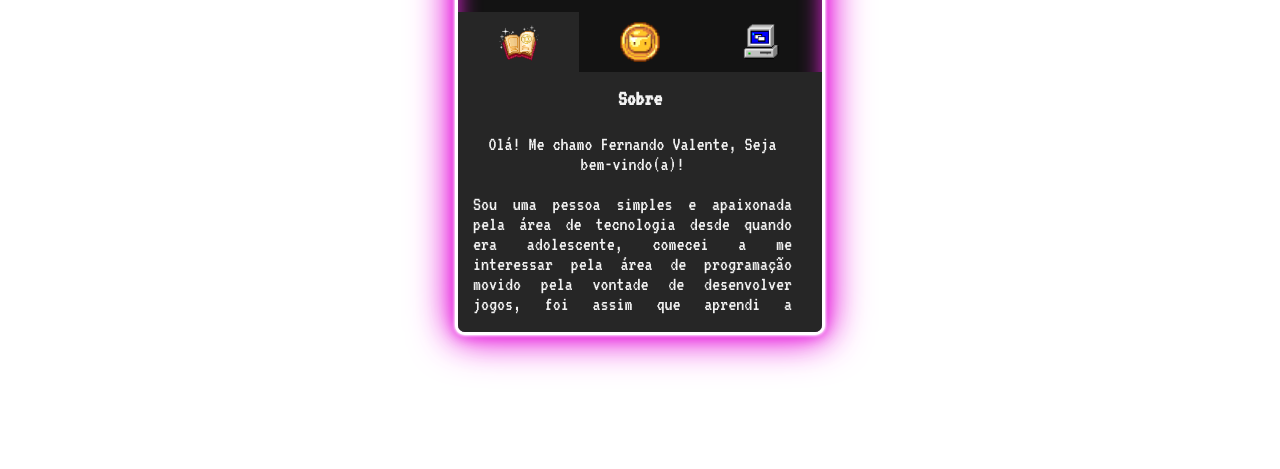
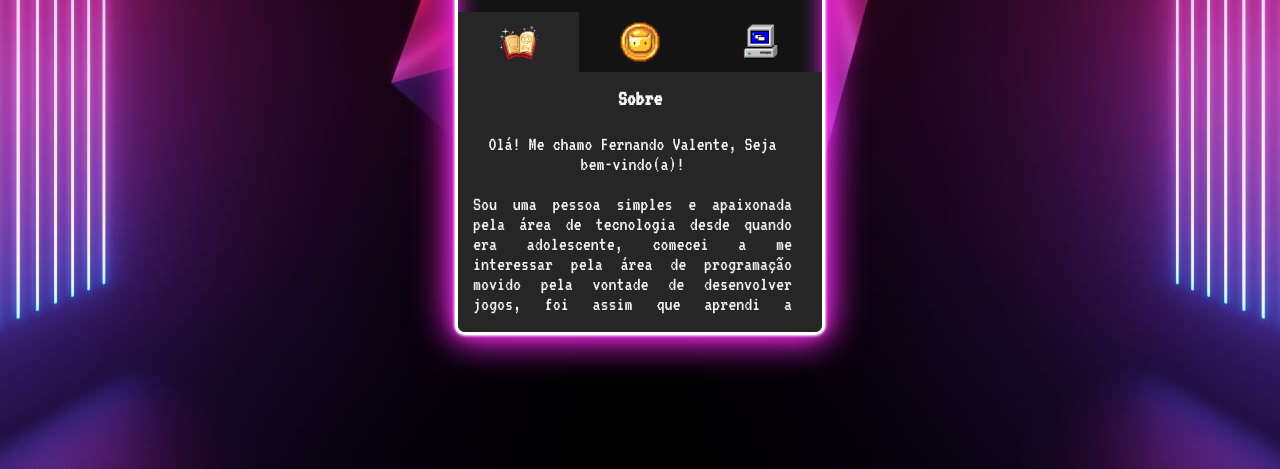
Before and after one commit to ffvalente/portfolio, a plain HTML site: page index.html in a window 1280 px wide. Shown: the part 331-800 px from the top of the page. Drawn offline with Linux system fonts and the light colour scheme; the site is published under a folder, as on GitHub Pages, so addresses that start at the root find nothing.

Commit message:
Update estilos.css

```diff
--- a/css/estilos.css
+++ b/css/estilos.css
@@ -1,5 +1,5 @@
 body{
-    background-image: url("/imagens/background.jpg");
+    background-image: url("../imagens/background.jpg");
     background-repeat: no-repeat;
     background-size: auto;
     background-position: center;
```
